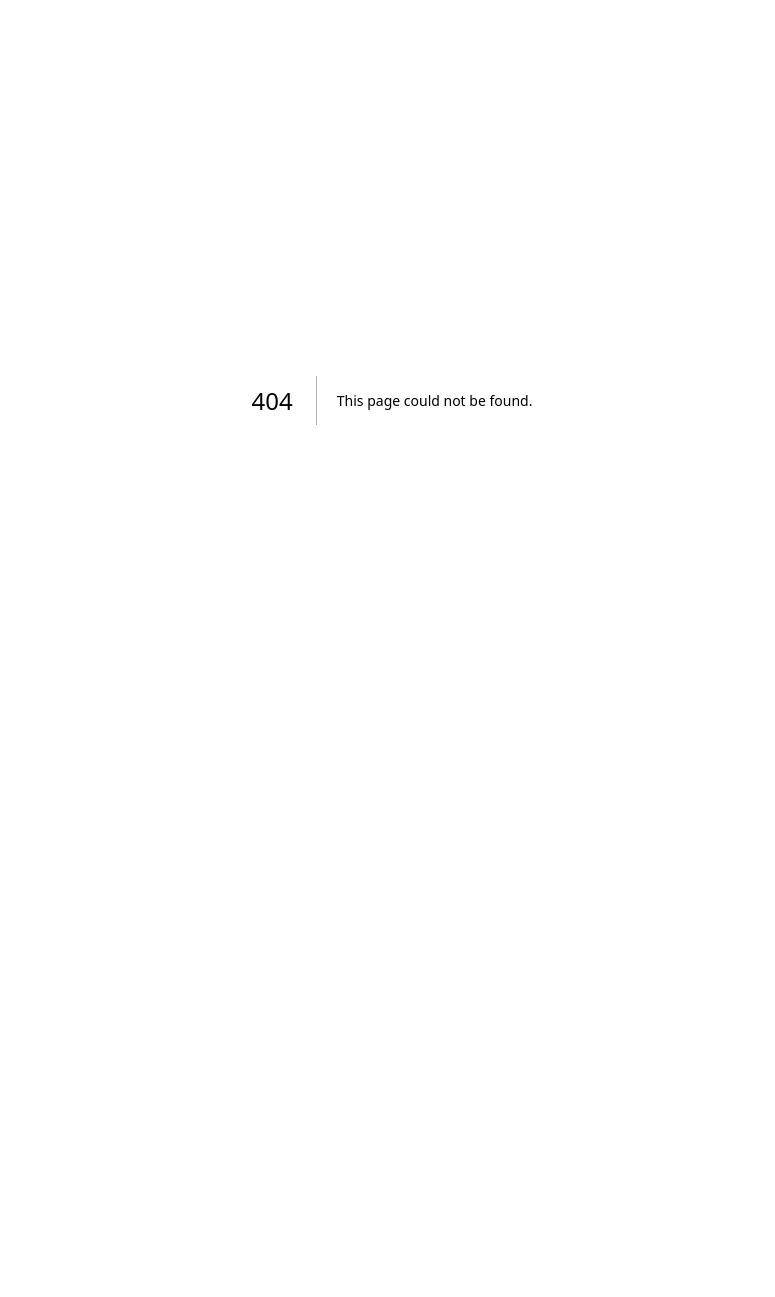
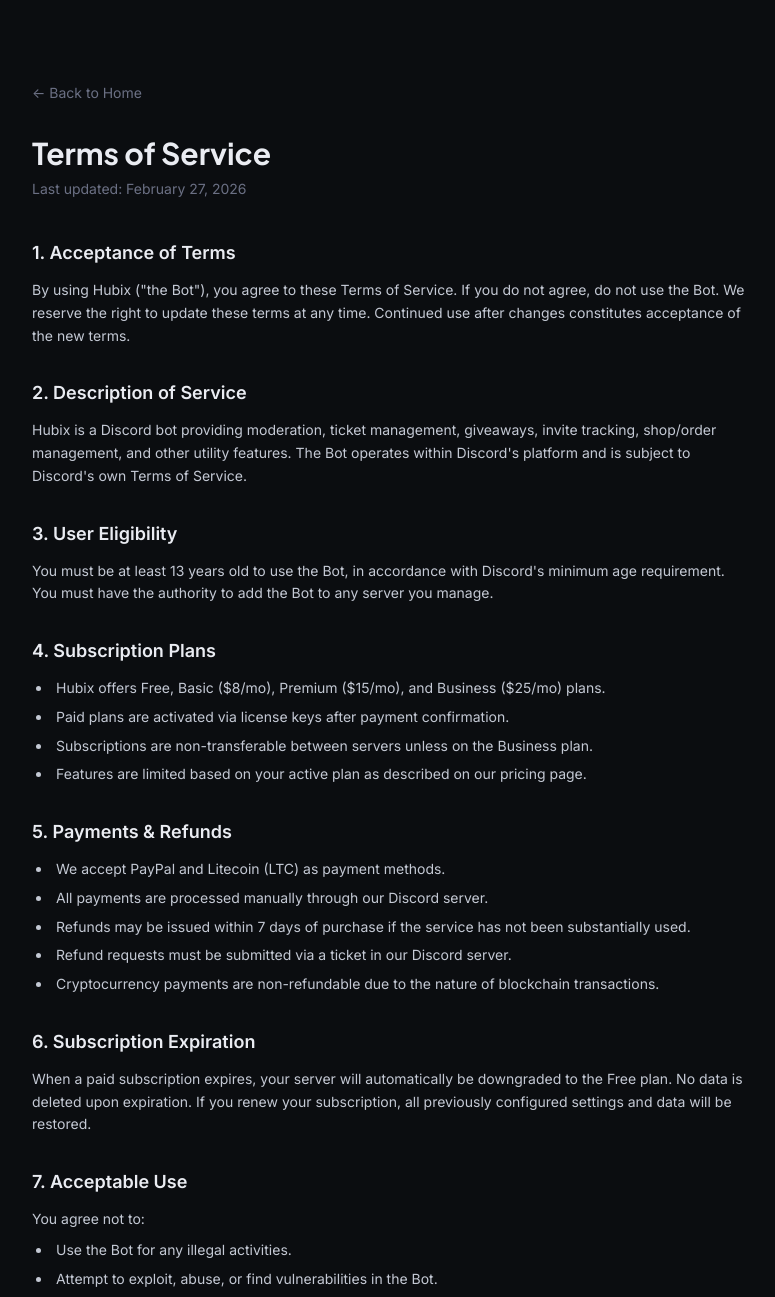
Before and after one commit to Aether-xml/Hubix, a Next.js app: page /terms in a window 1280 px wide. Before the commit this address had no page. Shown: the top 1297 px of the page, without its empty margins (248-1023 px from the left). Before the commit the page ends 800 px from the top, so only its background shows below. Built offline with nearby package versions, Linux system fonts and the light colour scheme.

Commit message:
Add files via upload

```diff
--- /dev/null
+++ b/app/terms/page.jsx
@@ -0,0 +1,99 @@
+export const metadata = {
+  title: 'Terms of Service — Hubix',
+}
+
+export default function Terms() {
+  return (
+    <div className="min-h-[100svh] bg-[#0b0d10] py-20">
+      <div className="max-w-3xl mx-auto px-5 sm:px-6">
+        <a href="/" className="inline-flex items-center gap-2 text-sm text-[#6b7084] hover:text-[#5865F2] transition-colors mb-8">
+          ← Back to Home
+        </a>
+
+        <h1 className="text-3xl font-display font-bold text-[#eaecf2] mb-2">Terms of Service</h1>
+        <p className="text-sm text-[#6b7084] mb-10">Last updated: February 27, 2026</p>
+
+        <div className="space-y-8 text-[#c4c9d4] text-sm leading-relaxed">
+          <section>
+            <h2 className="text-lg font-semibold text-[#eaecf2] mb-3">1. Acceptance of Terms</h2>
+            <p>By using Hubix (&quot;the Bot&quot;), you agree to these Terms of Service. If you do not agree, do not use the Bot. We reserve the right to update these terms at any time. Continued use after changes constitutes acceptance of the new terms.</p>
+          </section>
+
+          <section>
+            <h2 className="text-lg font-semibold text-[#eaecf2] mb-3">2. Description of Service</h2>
+            <p>Hubix is a Discord bot providing moderation, ticket management, giveaways, invite tracking, shop/order management, and other utility features. The Bot operates within Discord&apos;s platform and is subject to Discord&apos;s own Terms of Service.</p>
+          </section>
+
+          <section>
+            <h2 className="text-lg font-semibold text-[#eaecf2] mb-3">3. User Eligibility</h2>
+            <p>You must be at least 13 years old to use the Bot, in accordance with Discord&apos;s minimum age requirement. You must have the authority to add the Bot to any server you manage.</p>
+          </section>
+
+          <section>
+            <h2 className="text-lg font-semibold text-[#eaecf2] mb-3">4. Subscription Plans</h2>
+            <ul className="list-disc list-inside space-y-1.5 ml-1">
+              <li>Hubix offers Free, Basic ($8/mo), Premium ($15/mo), and Business ($25/mo) plans.</li>
+              <li>Paid plans are activated via license keys after payment confirmation.</li>
+              <li>Subscriptions are non-transferable between servers unless on the Business plan.</li>
+              <li>Features are limited based on your active plan as described on our pricing page.</li>
+            </ul>
+          </section>
+
+          <section>
+            <h2 className="text-lg font-semibold text-[#eaecf2] mb-3">5. Payments & Refunds</h2>
+            <ul className="list-disc list-inside space-y-1.5 ml-1">
+              <li>We accept PayPal and Litecoin (LTC) as payment methods.</li>
+              <li>All payments are processed manually through our Discord server.</li>
+              <li>Refunds may be issued within 7 days of purchase if the service has not been substantially used.</li>
+              <li>Refund requests must be submitted via a ticket in our Discord server.</li>
+              <li>Cryptocurrency payments are non-refundable due to the nature of blockchain transactions.</li>
+            </ul>
+          </section>
+
+          <section>
+            <h2 className="text-lg font-semibold text-[#eaecf2] mb-3">6. Subscription Expiration</h2>
+            <p>When a paid subscription expires, your server will automatically be downgraded to the Free plan. No data is deleted upon expiration. If you renew your subscription, all previously configured settings and data will be restored.</p>
+          </section>
+
+          <section>
+            <h2 className="text-lg font-semibold text-[#eaecf2] mb-3">7. Acceptable Use</h2>
+            <p className="mb-2">You agree not to:</p>
+            <ul className="list-disc list-inside space-y-1.5 ml-1">
+              <li>Use the Bot for any illegal activities.</li>
+              <li>Attempt to exploit, abuse, or find vulnerabilities in the Bot.</li>
+              <li>Use the Bot to harass, spam, or harm other users.</li>
+              <li>Resell or redistribute license keys without authorization.</li>
+              <li>Reverse engineer, decompile, or modify the Bot.</li>
+              <li>Use the Bot in violation of Discord&apos;s Terms of Service.</li>
+            </ul>
+          </section>
+
+          <section>
+            <h2 className="text-lg font-semibold text-[#eaecf2] mb-3">8. Service Availability</h2>
+            <p>We strive for 99.9% uptime but do not guarantee uninterrupted service. The Bot may experience downtime for maintenance, updates, or unforeseen technical issues. We are not liable for any losses resulting from service interruptions.</p>
+          </section>
+
+          <section>
+            <h2 className="text-lg font-semibold text-[#eaecf2] mb-3">9. Termination</h2>
+            <p>We reserve the right to terminate or suspend access to the Bot at any time, with or without cause, including but not limited to violation of these terms. Upon termination, your right to use the Bot ceases immediately.</p>
+          </section>
+
+          <section>
+            <h2 className="text-lg font-semibold text-[#eaecf2] mb-3">10. Limitation of Liability</h2>
+            <p>Hubix is provided &quot;as is&quot; without warranties of any kind. We are not responsible for any damages, data loss, or issues arising from the use of the Bot. Our total liability shall not exceed the amount paid by you in the last 30 days.</p>
+          </section>
+
+          <section>
+            <h2 className="text-lg font-semibold text-[#eaecf2] mb-3">11. Changes to Terms</h2>
+            <p>We may modify these terms at any time. Significant changes will be announced through our Discord server. Your continued use of the Bot after modifications constitutes acceptance of the updated terms.</p>
+          </section>
+
+          <section>
+            <h2 className="text-lg font-semibold text-[#eaecf2] mb-3">12. Contact</h2>
+            <p>For questions about these terms, contact us through our <a href="https://discord.gg/UBqbzEXXcQ" target="_blank" rel="noopener noreferrer" className="text-[#5865F2] hover:underline">Discord server</a>.</p>
+          </section>
+        </div>
+      </div>
+    </div>
+  )
+}
```
